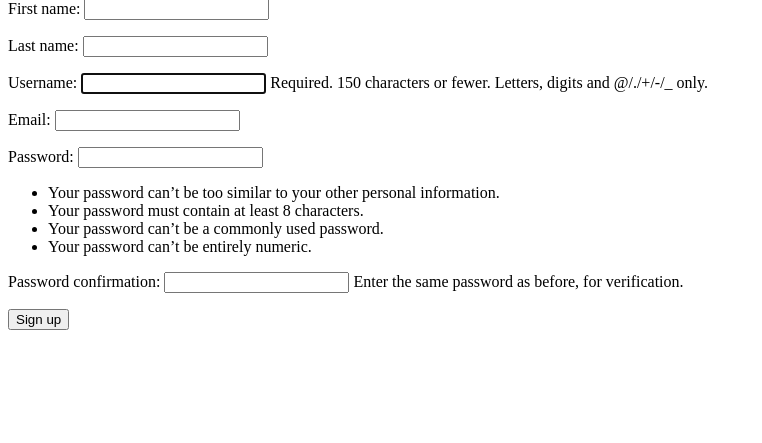
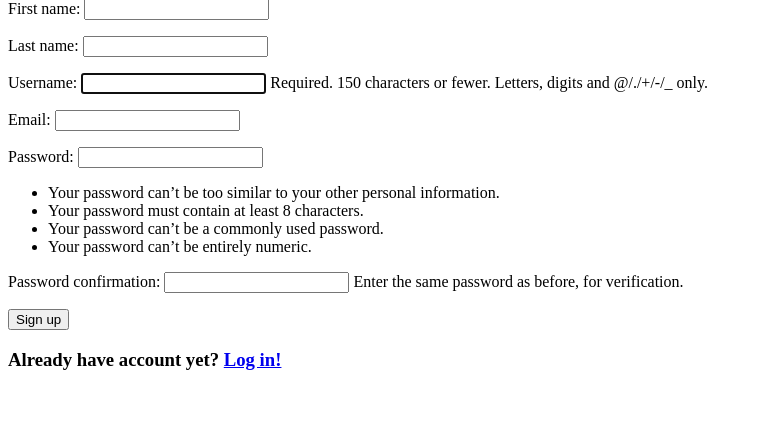
Before and after one commit to tomasztuleja/First-App-Django, a Django app: page /register in a window 1280 px wide. Shown: the part 56-499 px from the top of the page, without its empty margins (0-762 px from the left). Run offline with Django 3.2, Linux system fonts and the light colour scheme.

Commit message:
Added anchor tags in register and log in pages

```diff
--- a/project/project/templates/users/register.html
+++ b/project/project/templates/users/register.html
@@ -4,3 +4,4 @@
 {{form.as_p}}
 <button type="submit">Sign up</button>
 </form>
+<h3>Already have account yet? <a href="{% url 'login' %}"> Log in! </a></h3>
```
